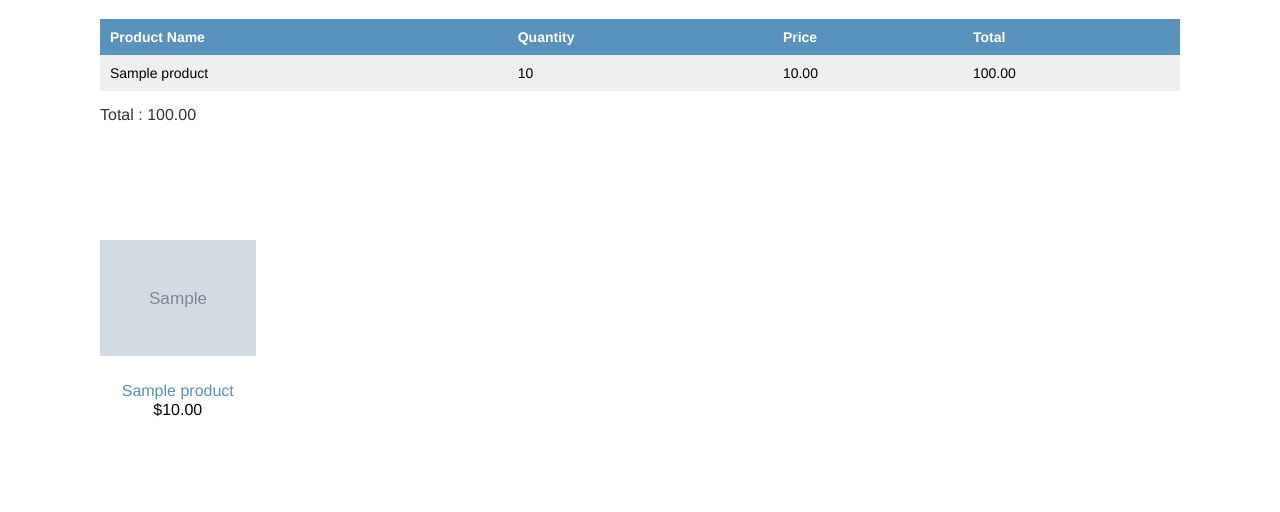
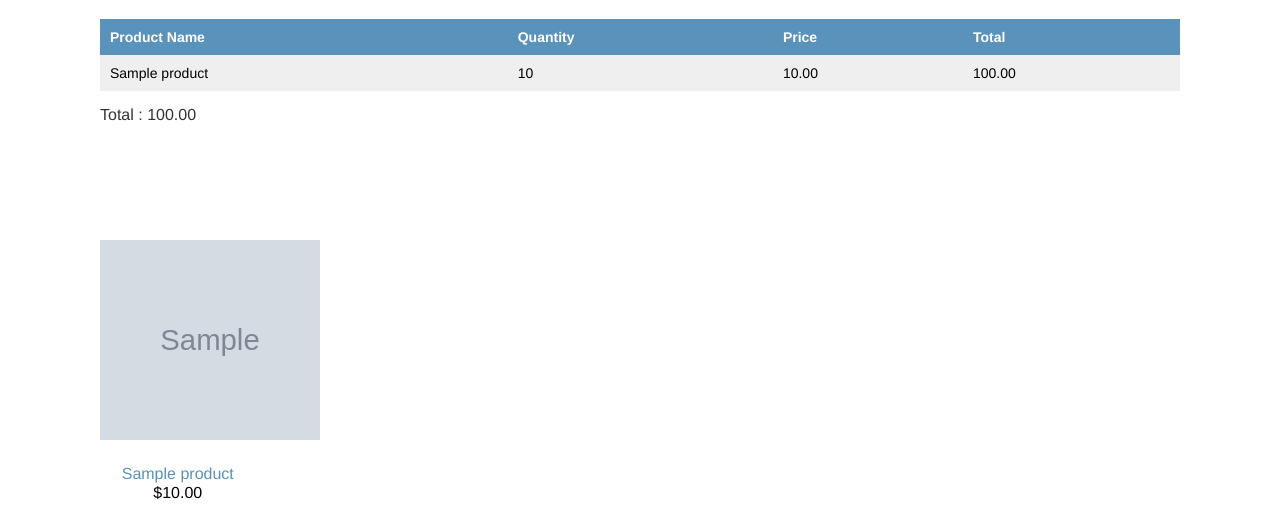
Before and after one commit to MikhailPrizba/Dyplom_project, a Django app: page /users/profile/ in a window 1280 px wide. Shown: the part 427-939 px from the top of the page. Before the commit the page ends 856 px from the top, so only its background shows below. Run offline with Django 4.2, Linux system fonts and the light colour scheme; the first user in the database is signed in; tables that the repository leaves empty hold one stand-in row (Sample ...).

Commit message:
поисправля что-то, забыл что)

```diff
--- a/farmer/store/static/css/base.css
+++ b/farmer/store/static/css/base.css
@@ -297,7 +297,8 @@ form p input {
 }
 
 .product-list .item img {
-    width: 100%;
+    width:  220px;
+    height: 200px;
     margin-bottom: 20px;
 }
 
--- a/farmer/store/templates/store/products/home.html
+++ b/farmer/store/templates/store/products/home.html
@@ -8,10 +8,6 @@
 <form action="{% url 'store:search' %}" method="get">
     <input type="text", type="search", name="q", placeholder="search">
     <button type="submit">Найти</button>
-
-
-
-
 </form>
 </div>
 {%endblock%}
--- a/farmer/users/forms.py
+++ b/farmer/users/forms.py
@@ -57,6 +57,7 @@ class SellerForm(UserCreationForm):
             phone_number=self.cleaned_data["phone_number"],
         )
         # создаем объект Seller и привязываем его к пользователю
+
         if commit:
             seller.save()
         return user
--- a/farmer/users/models.py
+++ b/farmer/users/models.py
@@ -17,7 +17,7 @@ class Seller(models.Model):
     user: models.OneToOneField[User] = models.OneToOneField(
         User, on_delete=models.CASCADE
     )
-    photo: models.ImageField = models.ImageField(upload_to="sellers/", blank=True)
+    photo: models.ImageField = models.ImageField(upload_to="images/seller_photos/", blank=True)
     address: models.CharField = models.CharField(max_length=100, blank=True)
     phone_number: models.CharField = models.CharField(max_length=20, blank=True)
     is_seller: models.BooleanField = models.BooleanField(default=True)
--- a/farmer/users/templates/users/profile.html
+++ b/farmer/users/templates/users/profile.html
@@ -5,7 +5,7 @@
   <p>Username: {{ profile.user.username }}</p>
   {% if profile.is_seller %}
   <div class = 'profile' >
-  <img src="{% if product.image %}{{ product.image.url }}{% else %}{% static "img/no_image.png" %}{% endif %}" , >
+  <img src="{% if profile.photo %}{{ profile.photo.url }}{% else %}{% static "img/no_image.png" %}{% endif %}" , >
 
     <p>Address: {{ profile.address }}</p>
     <p>Phone number: {{ profile.phone_number }}</p>
```
Also changed, not shown: farmer/requirements.txt (deleted, +0 -19 lines), farmer/media/images/products/135967_full.jpg (added), farmer/media/images/products/Patates.jpg (added), farmer/media/images/products/photo-1570913149827-d2ac84ab3f9a.jpeg (added), farmer/media/images/products/red-rose-with-green-leaf-free-vector.webp (added), farmer/media/images/products/Без_названия.jpeg (added), farmer/media/images/products/Без_названия_1.jpeg (added), farmer/media/images/seller_photos/770bd06e-3570-490e-a216-67adfe56df90.png (added), farmer/media/images/seller_photos/99px_ru_wallpaper_346464_smushaushajasja_v_sportivnom_kostume_urara_At4oHmC.jpg (added), farmer/users/migrations/0004_alter_seller_photo.py (added), farmer/users/migrations/0005_alter_seller_photo.py (added), 1 other file.
